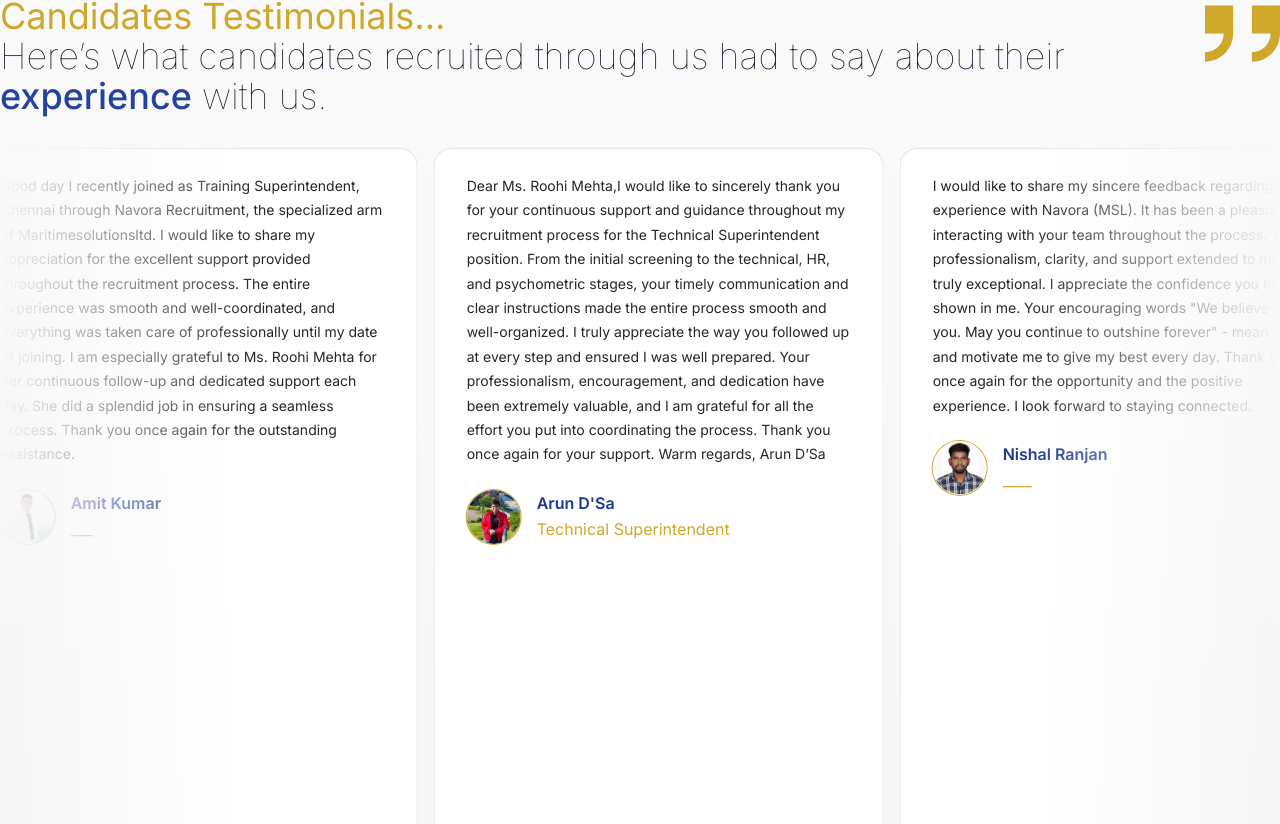
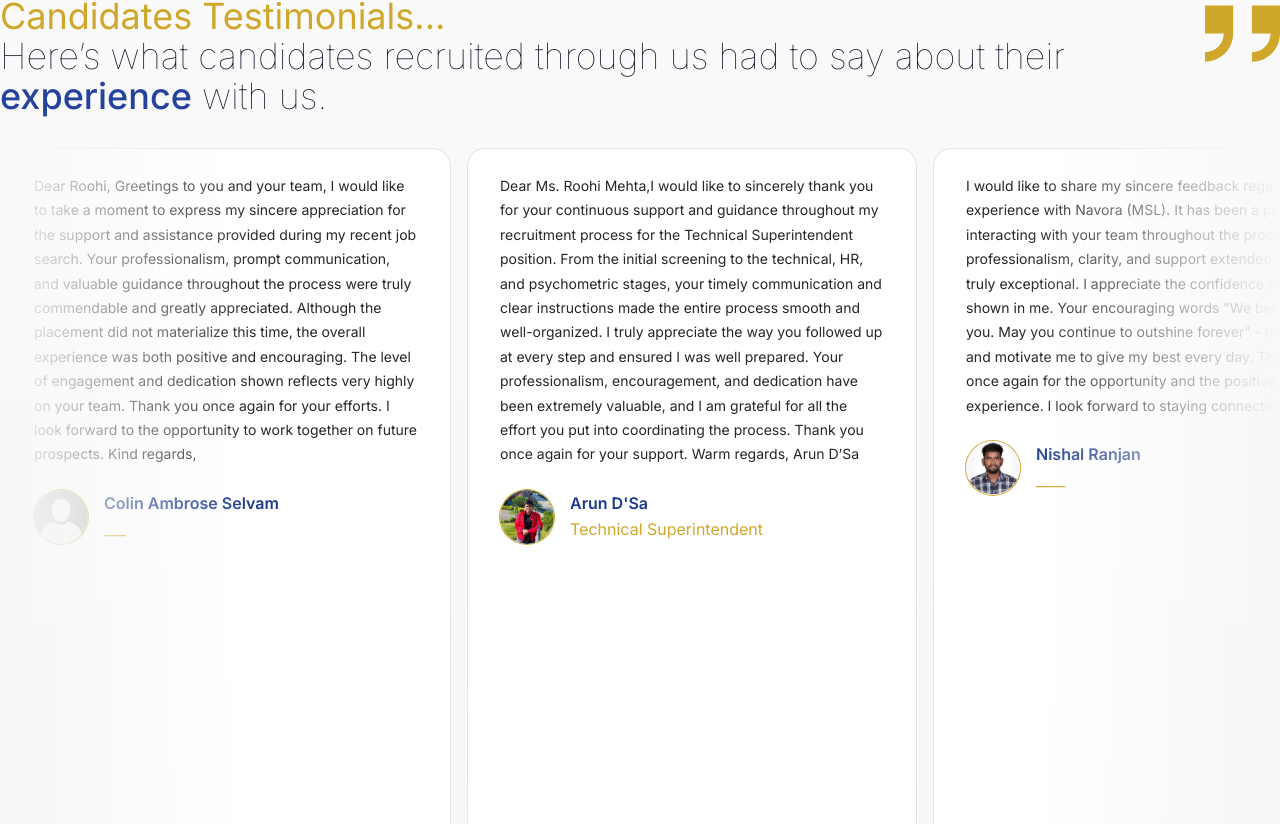
Before and after one commit to anand129-dev/MSL-Navora, a Next.js app in the folder client/: page / in a window 1280 px wide. Shown: the part 1296-2120 px from the top of the page. Built offline with nearby package versions, Linux system fonts and the light colour scheme; no server answers.

Commit message:
Colin Ambrose Selvam testimonial

```diff
--- a/client/app/(public)/components/Testimonials.tsx
+++ b/client/app/(public)/components/Testimonials.tsx
@@ -200,4 +200,16 @@
     title: "___",
     image: "/candidates/candidate6.png",
   },
+  {
+    quote: `Dear Roohi,
+Greetings to you and your team,
+I would like to take a moment to express my sincere appreciation for the support and assistance provided during my recent job search. Your professionalism, prompt communication, and valuable guidance throughout the process were truly commendable and greatly appreciated.
+Although the placement did not materialize this time, the overall experience was both positive and encouraging. The level of engagement and dedication shown reflects very highly on your team.
+Thank you once again for your efforts. I look forward to the opportunity to work together on future prospects.
+Kind regards,
+`,
+    name: "Colin Ambrose Selvam",
+    title: "___",
+    image: "/candidates/candidate.png",
+  },
 ];
```
